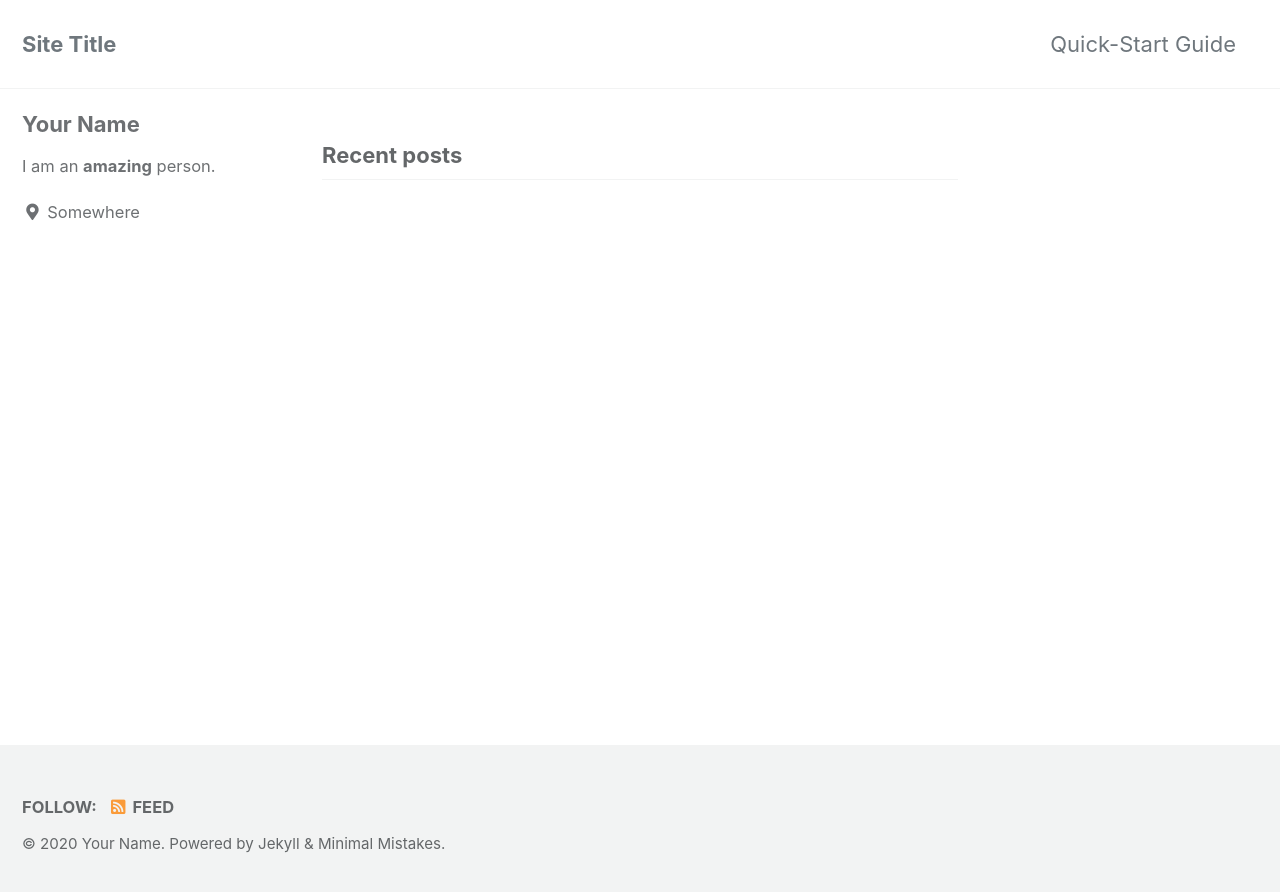
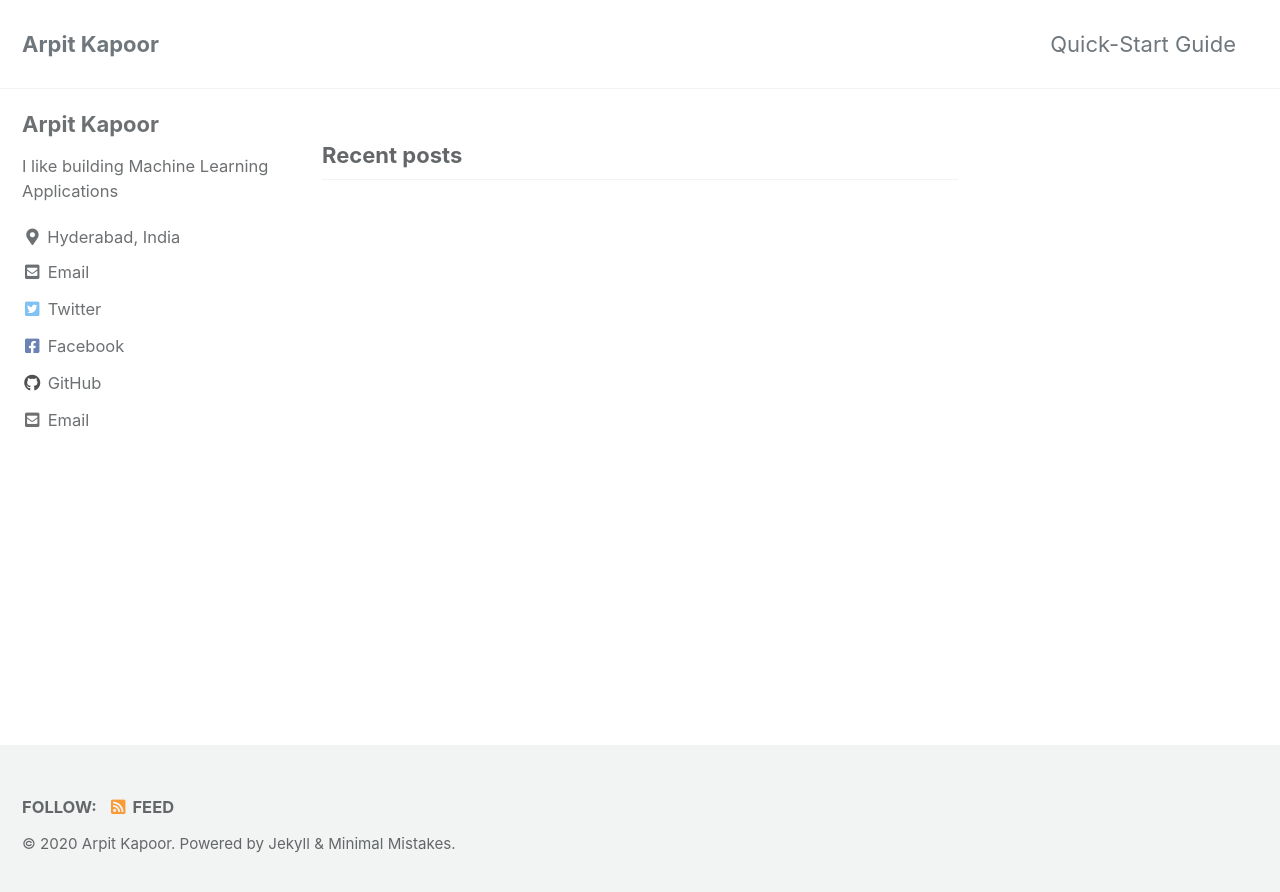
Before and after one commit to arpit-kapoor/arpit-kapoor.github.io, a Jekyll site: the page built from index.html, in a window 1280 px wide. Shown: the top 892 px of the page. Built offline with Jekyll 4.4.1, drawn with Linux system fonts in a browser that asks for light colours; cached includes are drawn as plain includes; the list of posts is cut into pages by our own code.

Commit message:
Basic info updated in config.yml

```diff
--- a/_config.yml
+++ b/_config.yml
@@ -16,11 +16,11 @@ minimal_mistakes_skin    : "default" # "air", "aqua", "contrast", "dark", "dirt"
 
 # Site Settings
 locale                   : "en-US"
-title                    : "Site Title"
+title                    : "Arpit Kapoor"
 title_separator          : "-"
 subtitle                 : # site tagline that appears below site title in masthead
-name                     : "Your Name"
-description              : "An amazing website."
+name                     : "Arpit Kapoor"
+description              : "Data Science Portfolio"
 url                      : # the base hostname & protocol for your site e.g. "https://mmistakes.github.io"
 baseurl                  : # the subpath of your site, e.g. "/blog"
 repository               : # GitHub username/repo-name e.g. "mmistakes/minimal-mistakes"
@@ -93,27 +93,27 @@ analytics:
 
 # Site Author
 author:
-  name             : "Your Name"
+  name             : "Arpit Kapoor"
   avatar           : # path of avatar image, e.g. "/assets/images/bio-photo.jpg"
-  bio              : "I am an **amazing** person."
-  location         : "Somewhere"
-  email            :
+  bio              : "I like building Machine Learning Applications"
+  location         : "Hyderabad, India"
+  email            : "kapoor.arpit97@gmail.com"
   links:
     - label: "Email"
       icon: "fas fa-fw fa-envelope-square"
-      # url: "mailto:your.name@email.com"
+      url: "mailto:kapoor.arpit97@gmail.com"
     - label: "Website"
       icon: "fas fa-fw fa-link"
       # url: "https://your-website.com"
     - label: "Twitter"
       icon: "fab fa-fw fa-twitter-square"
-      # url: "https://twitter.com/"
+      url: "https://twitter.com/theArpitKapoor"
     - label: "Facebook"
       icon: "fab fa-fw fa-facebook-square"
-      # url: "https://facebook.com/"
+      url: "https://www.facebook.com/itsarpitkapoor"
     - label: "GitHub"
       icon: "fab fa-fw fa-github"
-      # url: "https://github.com/"
+      url: "https://github.com/arpit-kapoor"
     - label: "Instagram"
       icon: "fab fa-fw fa-instagram"
       # url: "https://instagram.com/"
@@ -279,3 +279,11 @@ defaults:
       comments: # true
       share: true
       related: true
+
+  # _pages
+  - scope:
+      path: ""
+      type: pages
+    values:
+      layout: single
+      author_profile: true
```
